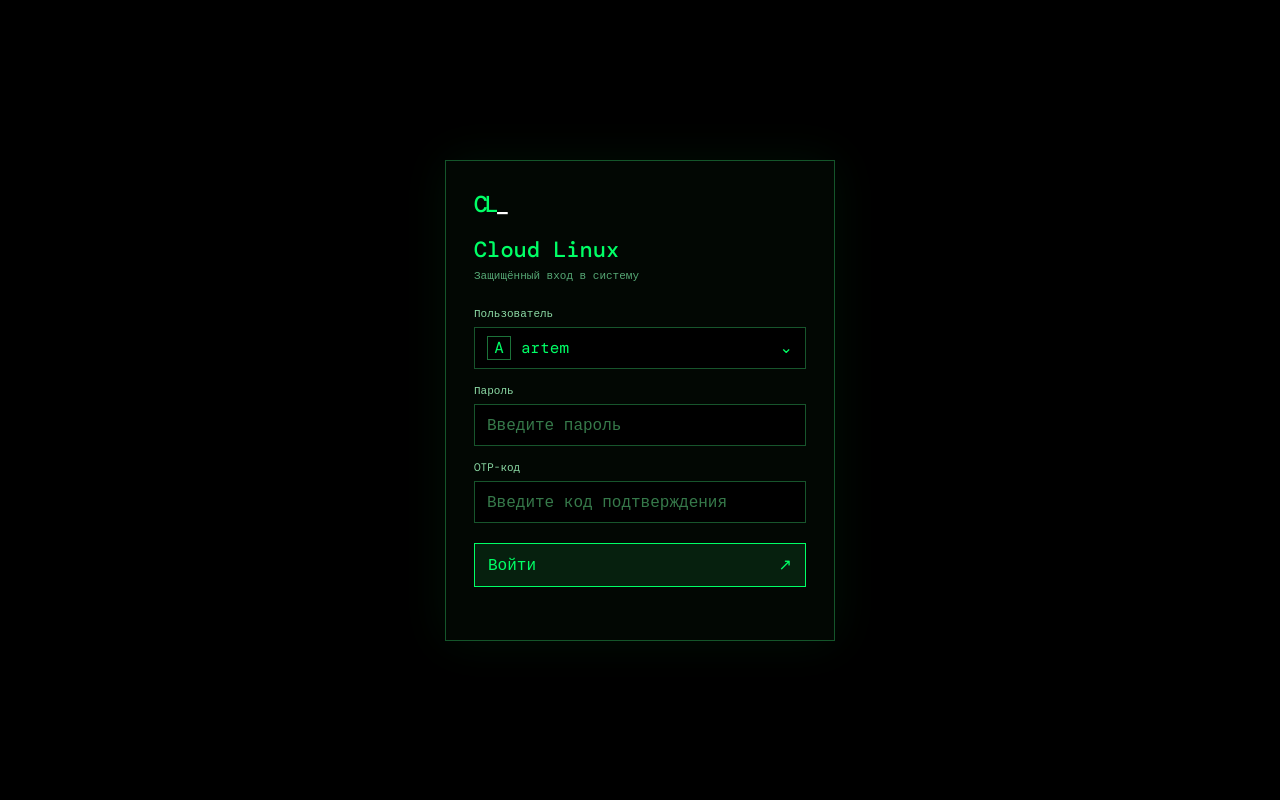
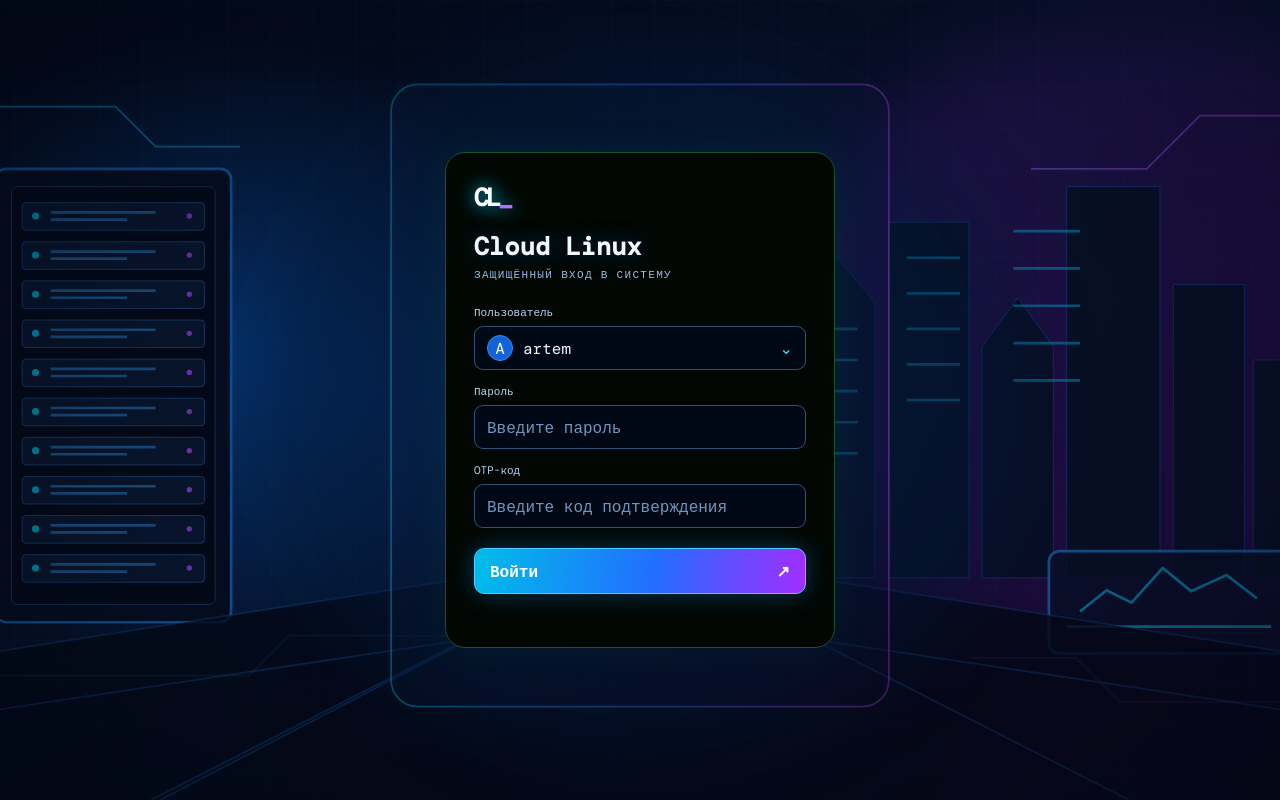
Before and after one commit to artemkinus-collab/Cloud-Linux, a plain HTML site: page index.html in a window 1280 px wide. Drawn offline with nearby package versions, Linux system fonts and the light colour scheme.

Commit message:
Restore futuristic glass login screen

```diff
--- a/style.css
+++ b/style.css
@@ -5,18 +5,20 @@ html,body{width:100%;height:100%;margin:0;overflow:hidden;background:#000;color:
 button,input{font:inherit}
 button{cursor:pointer}
 button:focus-visible,input:focus-visible{outline:1px solid var(--green);outline-offset:3px}
-.login{position:fixed;inset:0;display:grid;place-items:center;padding:16px;background:#000}
+.login{position:fixed;inset:0;display:grid;place-items:center;padding:24px;overflow:hidden;background:linear-gradient(115deg,rgba(2,8,22,.42),rgba(4,8,24,.12) 48%,rgba(13,5,30,.42)),url("./assets/login-background.svg") center center/cover no-repeat}
+.login:before{content:"";position:absolute;inset:0;background:radial-gradient(ellipse at center,transparent 20%,rgba(1,5,17,.42) 100%);pointer-events:none}
+.login-panel{position:relative;z-index:1;width:min(420px,100%);max-height:calc(100dvh - 32px);overflow:auto;padding:30px;border:1px solid rgba(91,190,255,.55);border-radius:20px;background:linear-gradient(145deg,rgba(5,24,52,.88),rgba(8,9,34,.88));box-shadow:0 0 0 1px rgba(100,70,255,.15),0 0 55px rgba(0,153,255,.25),inset 0 1px rgba(255,255,255,.12);backdrop-filter:blur(18px)}
 .login-panel{width:min(390px,100%);max-height:calc(100dvh - 32px);overflow:auto;padding:28px;border:1px solid #14552a;background:#020703;box-shadow:0 0 45px #00ff6610}
-.login-brand{font-size:23px;font-weight:500;letter-spacing:-3px}.login-brand i{font-style:normal;color:#fff}
-.login-panel h1{margin:16px 0 4px;font-size:22px;font-weight:500}.login-subtitle{margin:0 0 24px;color:#56a875;font-size:11px}
-.login-panel label{display:block;margin:14px 0 7px;color:#8cdaa5;font-size:11px}
-.user-picker{position:relative}.user-picker-trigger,.login-input{width:100%;height:42px;padding:0 12px;border:1px solid #17552c;background:#000;color:var(--green);text-align:left}
-.user-picker-trigger{display:flex;align-items:center;gap:10px}.user-avatar{display:grid;place-items:center;width:24px;height:24px;border:1px solid #1c7139}.chevron{margin-left:auto}
-.user-picker-menu{position:absolute;z-index:4;top:calc(100% + 4px);left:0;right:0;padding:4px;border:1px solid #17552c;background:#000}
-.user-option{width:100%;padding:10px;border:0;background:transparent;color:var(--green);text-align:left}.user-option:hover,.user-option.selected{background:#08200f}
-.login-input{display:block}.login-input::placeholder,#command::placeholder{color:#36794a}
-.login-submit{display:flex;justify-content:space-between;align-items:center;width:100%;height:44px;margin-top:20px;padding:0 13px;border:1px solid var(--green);background:#06200e;color:var(--green)}
-.login-submit:hover{background:#0b3518}.login-submit:disabled{opacity:.5;cursor:wait}
+.login-brand{font-size:25px;font-weight:600;letter-spacing:-3px;color:#fff;text-shadow:0 0 18px #00cfff}.login-brand i{font-style:normal;color:#b86cff}
+.login-panel h1{margin:16px 0 4px;font-size:25px;font-weight:600;letter-spacing:.01em;color:#f1f8ff;text-shadow:0 0 22px #238cff66}.login-subtitle{margin:0 0 24px;color:#9bbce5;font-size:11px;letter-spacing:.12em;text-transform:uppercase}
+.login-panel label{display:block;margin:14px 0 7px;color:#b8d5f8;font-size:11px}
+.user-picker{position:relative}.user-picker-trigger,.login-input{width:100%;height:44px;padding:0 12px;border:1px solid rgba(95,163,236,.48);border-radius:9px;background:rgba(2,10,27,.78);color:#eaf6ff;text-align:left}
+.user-picker-trigger{display:flex;align-items:center;gap:10px}.user-avatar{display:grid;place-items:center;width:26px;height:26px;border:1px solid #328df7;border-radius:50%;color:#fff;background:#1263d8}.chevron{margin-left:auto;color:#45dfff}
+.user-picker-menu{position:absolute;z-index:4;top:calc(100% + 4px);left:0;right:0;padding:4px;border:1px solid #398be0;border-radius:9px;background:#06152d}
+.user-option{width:100%;padding:10px;border:0;border-radius:6px;background:transparent;color:#dcecff;text-align:left}.user-option:hover,.user-option.selected{background:#123767}
+.login-input{display:block}.login-input::placeholder{color:#7295bd}#command::placeholder{color:#36794a}
+.login-submit{display:flex;justify-content:space-between;align-items:center;width:100%;height:46px;margin-top:20px;padding:0 15px;border:1px solid #48cfff;border-radius:10px;background:linear-gradient(100deg,#00bde9,#236dff 55%,#a32dff);color:#fff;font-weight:600;box-shadow:0 0 24px #168fff55}
+.login-submit:hover{filter:brightness(1.14);box-shadow:0 0 32px #168fff88}.login-submit:disabled{opacity:.5;cursor:wait}
 .login-message{min-height:15px;margin:10px 0 0;color:#ff7070;font-size:11px}
 #app{position:fixed;inset:0;display:flex;flex-direction:column;min-width:0;min-height:0;background:#000}
 .topbar{height:54px;flex:0 0 54px;display:flex;align-items:center;justify-content:space-between;gap:12px;padding:0 18px;border-bottom:1px solid var(--line);background:#020502}
```
